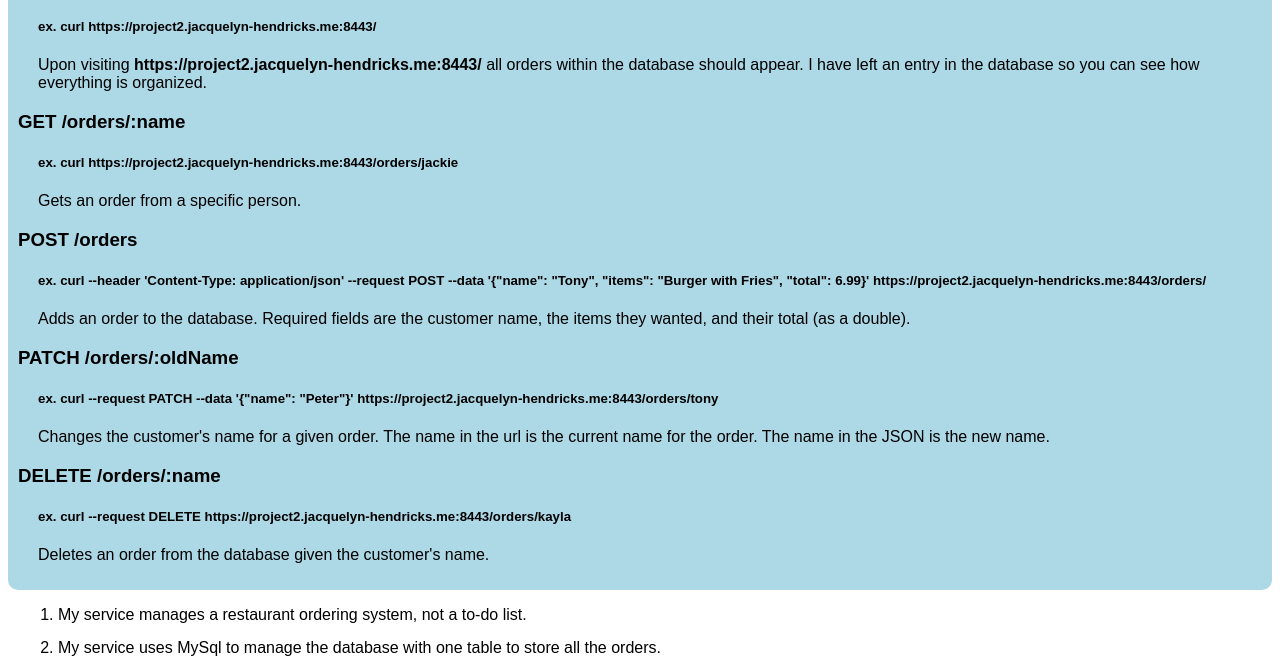
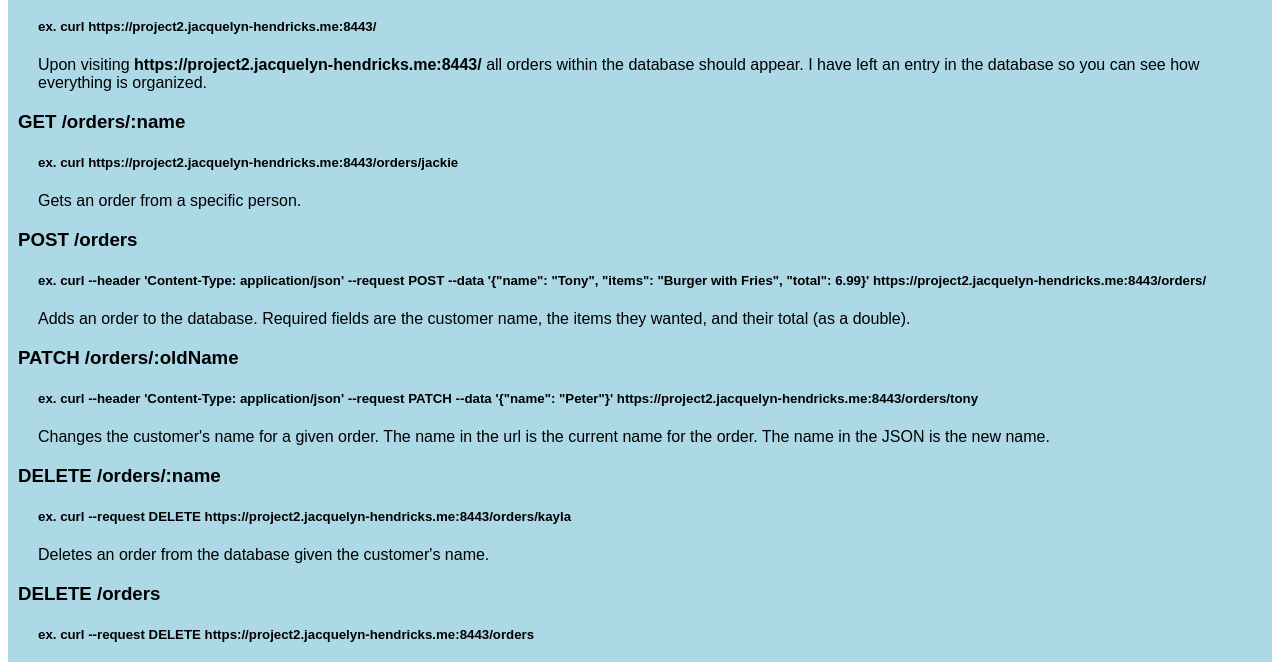
Before and after one commit to hendrijn/web-service, a website: page report.html in a window 1280 px wide. Shown: the part 123-785 px from the top of the page. Drawn offline with Linux system fonts and the light colour scheme.

Commit message:
Revise report.

```diff
--- a/report.html
+++ b/report.html
@@ -10,7 +10,6 @@
         li {
             margin: 15px 10px;
         }
-
         #curl {
             background-color: lightblue;
             border-radius: 10px;
@@ -40,13 +39,16 @@
     <p>Adds an order to the database. Required fields are the customer name, the items they wanted, and their total (as a double). </p>
 
     <h3>PATCH /orders/:oldName</h3>
-    <h5>ex. curl --request PATCH --data '{"name": "Peter"}' https://project2.jacquelyn-hendricks.me:8443/orders/tony</h5>
+    <h5>ex. curl --header 'Content-Type: application/json' --request PATCH --data '{"name": "Peter"}' https://project2.jacquelyn-hendricks.me:8443/orders/tony</h5>
     <p>Changes the customer's name for a given order. The name in the url is the current name for the order. The name in the JSON is the new name.</p>
 
     <h3>DELETE /orders/:name</h3>
     <h5>ex. curl --request DELETE https://project2.jacquelyn-hendricks.me:8443/orders/kayla</h5>
     <p>Deletes an order from the database given the customer's name. </p>
 
+    <h3>DELETE /orders</h3>
+    <h5>ex. curl --request DELETE https://project2.jacquelyn-hendricks.me:8443/orders</h5>
+    <p>Deletes all orders in the database.</p>
 </div>
 
     <ol>
```
